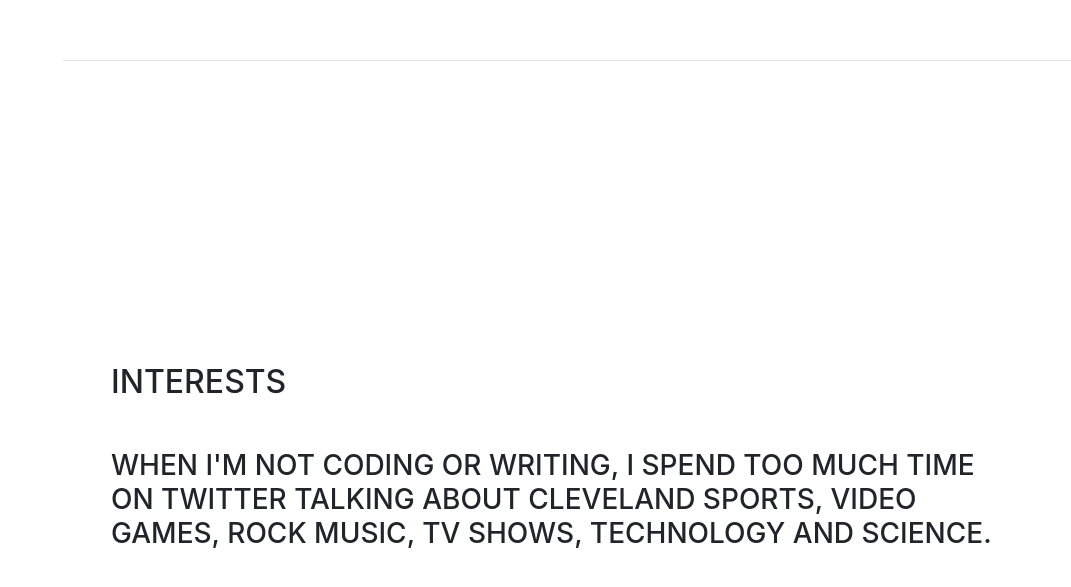
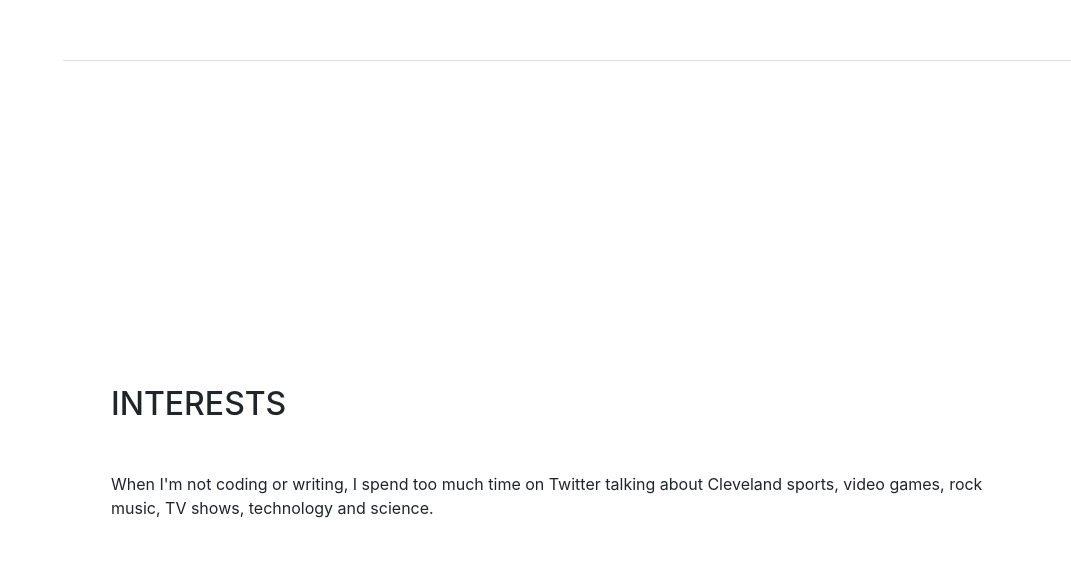
Before and after one commit to MattSkrajner/Bootstrap-Portfolio, a website with bundled scripts: page index.html in a window 1280 px wide. Shown: the part 3951-4538 px from the top of the page, without its empty margins (209-1280 px from the left). Built offline with nearby package versions, Linux system fonts and the light colour scheme; a web font is replaced by a local one.

Commit message:
back to p tag

```diff
--- a/index.html
+++ b/index.html
@@ -260,7 +260,7 @@
       <section class="resume-section p-3 p-lg-5 d-flex flex-column" id="interests">
         <div class="my-auto">
           <h2 class="mb-5">Interests</h2>
-          <h3>When I'm not coding or writing, I spend too much time on Twitter talking about Cleveland sports, video games, rock music, TV shows, technology and science.</h3>
+          <p>When I'm not coding or writing, I spend too much time on Twitter talking about Cleveland sports, video games, rock music, TV shows, technology and science.  </p>
         </div>
       </section>
 
```
